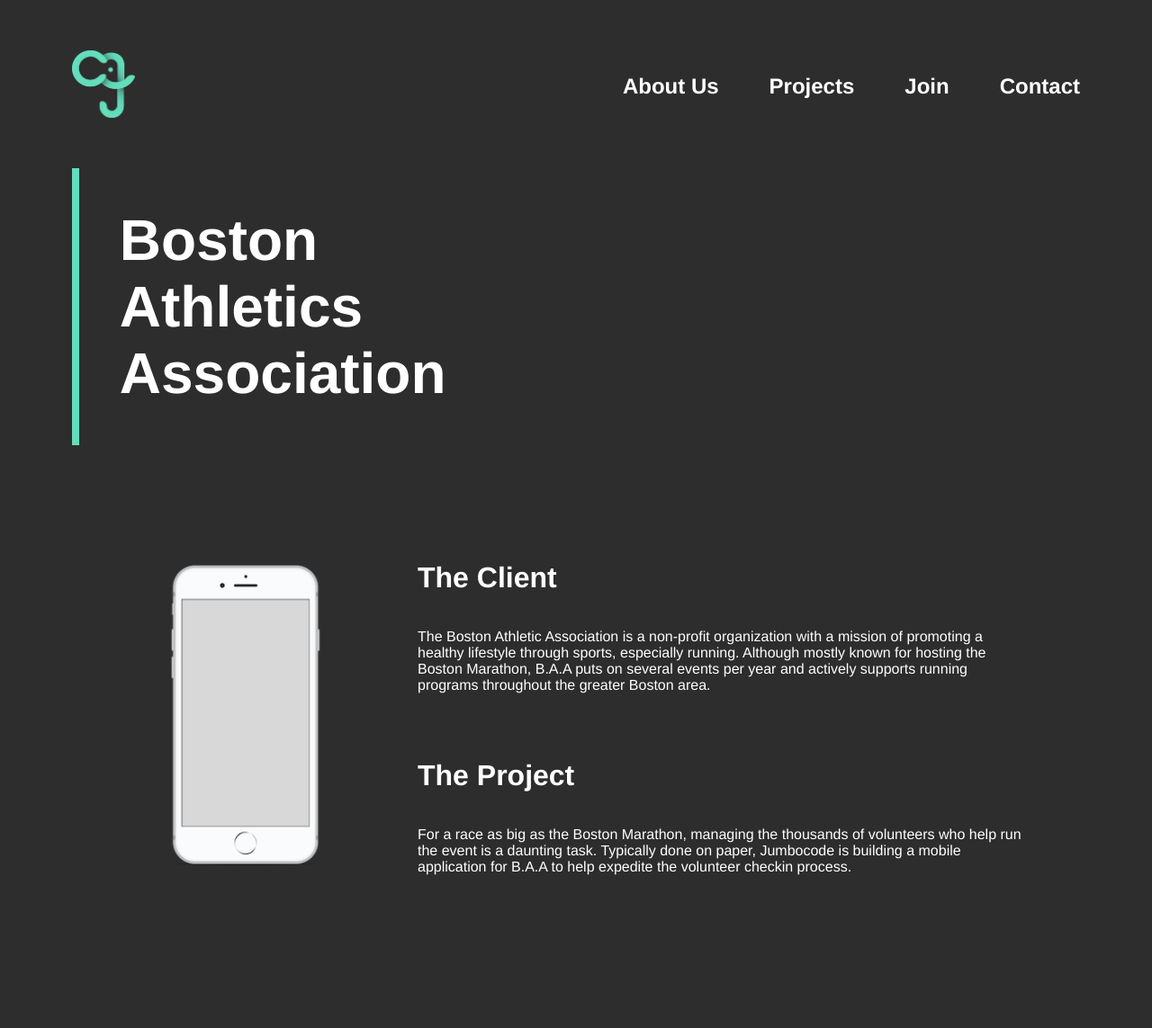
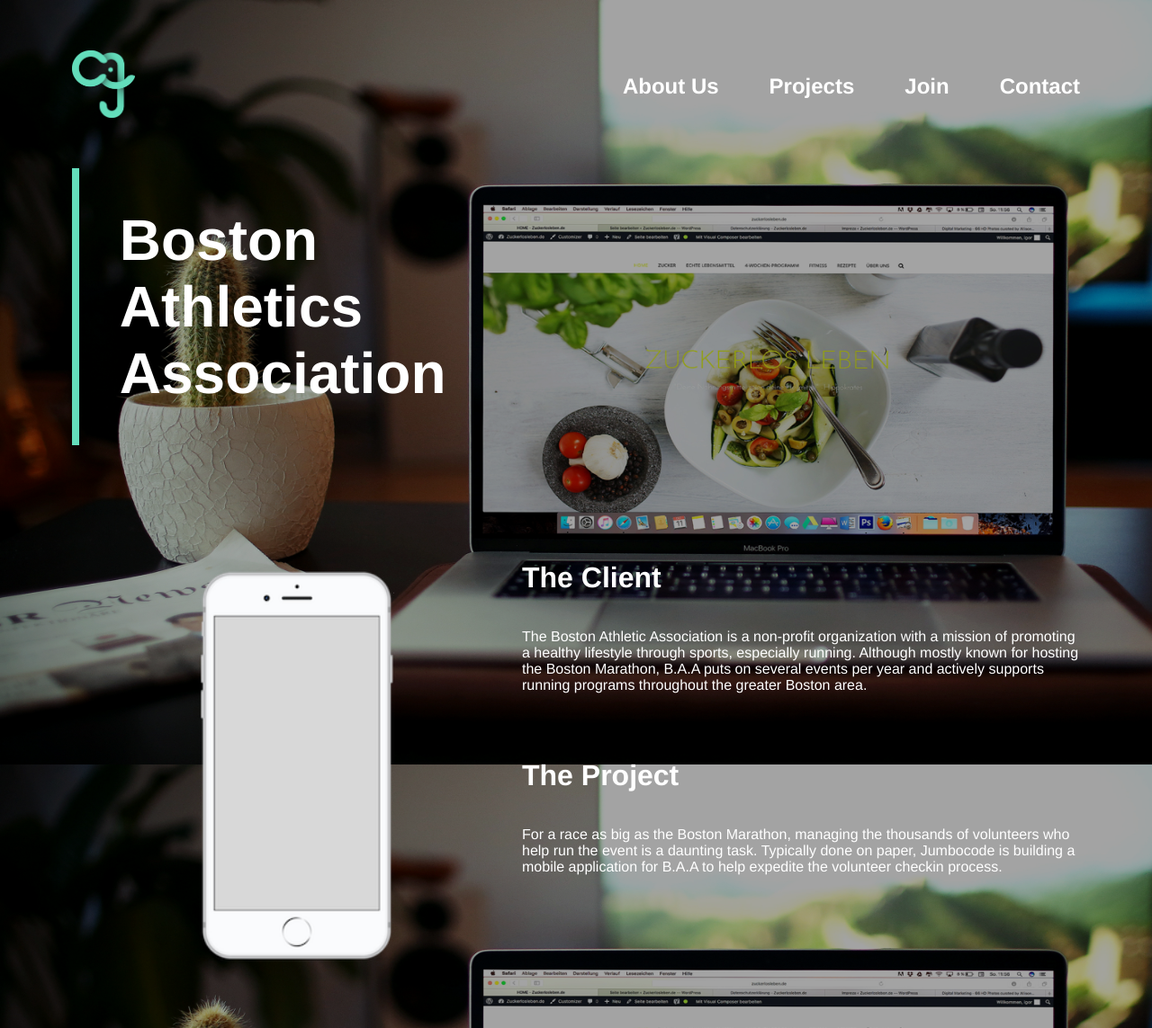
Before and after one commit to JumboCode/jumbocode-website, a PHP site: page /individual_project.html in a window 1280 px wide. Shown: the whole page at 90% size. Before the commit the page ends 973 px from the top, so only its background shows below. Run offline with PHP 8.4, Linux system fonts and the light colour scheme.

Commit message:
Added background image

```diff
--- a/assets/styles/style.css
+++ b/assets/styles/style.css
@@ -339,3 +339,10 @@ textarea::placeholder {
 	display: flex;
 	flex-direction: row;
 }
+
+.baa {
+    background-image: url("../img/specific_project.png");
+    background-repeat: no-repeat;
+    background-attachment: fixed;
+    background-size: 1300px 850px;
+}
--- a/individual_project.html
+++ b/individual_project.html
@@ -4,7 +4,7 @@
 		<link rel="stylesheet" href="assets/styles/style.css" />
 	</head>
 
-	<body>
+	<body class="baa">
         <div class="home-nav navigation">
               <div class="logo">
                  <a href="index.html"><img src="assets/img/logo.png" alt="JumboCode Logo"></a>
@@ -18,7 +18,7 @@
         </div>
         <br />
         <br />
-	    <div class="organization quote-right"> <!-- why won't the line stay in line with the text-->
+        <div class="organization quote-right background"> <!-- why won't the line stay in line with the text-->
             <h1>Boston<br />Athletics<br />Association</h1>
         </div>
         <br />
@@ -27,10 +27,10 @@
         <br />
         <br />
         <br /> <!--there's probably a more elegant way to do this?-->
+
 	    <div class="content">
 		    <div class="screenshot">
-		    	<img src="iphone_mockup.png">
-		    	<!--Struggling with getting the image the right size...-->
+		    	<img src="iphone_mockup.png" width="500" height="500">
 		    	<!--I guess we need to add in the screenshot of the website too-->
 		    </div>
 		    <div class="client_info">
```
Also changed, not shown: assets/img/specific_project.png (added). Lines whose indentation alone changed are shown as unchanged.
